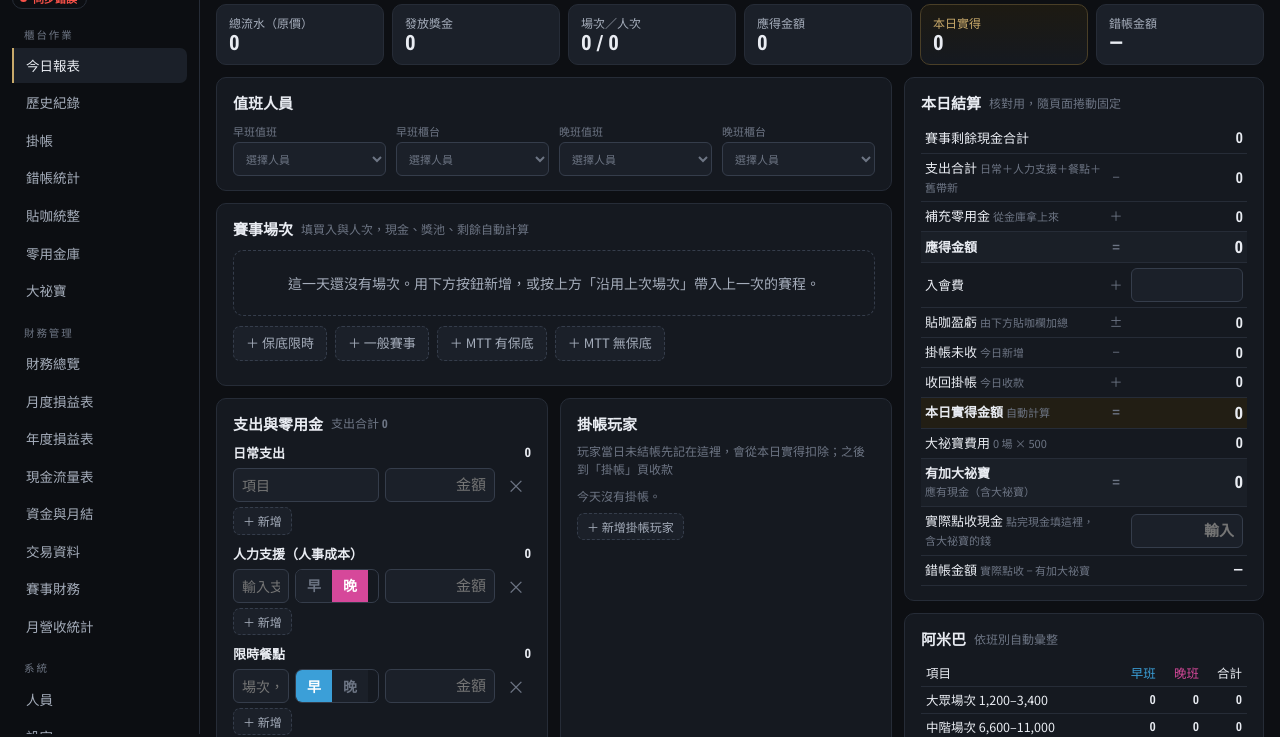
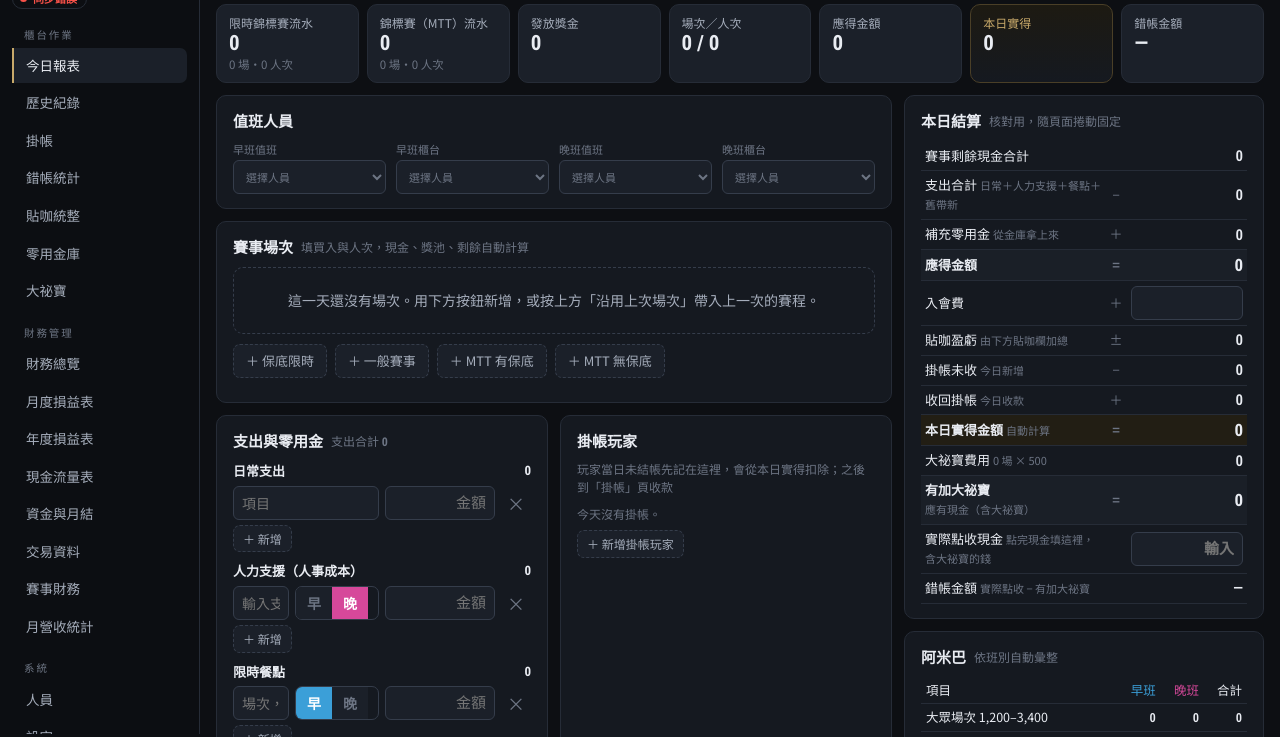
Before and after one commit to hsinchuctphq-stack/ctp-ops, a plain HTML site: page index.html in a window 1280 px wide. Shown: the part 66-803 px from the top of the page. Drawn offline with Linux system fonts and the light colour scheme.

Commit message:
Add files via upload

```diff
--- a/index.html
+++ b/index.html
@@ -425,7 +425,7 @@ body{background:var(--bg);color:var(--ink)}
 .pr .crew i{font-style:normal;background:#e3eaf6;padding:1mm 2mm;font-size:7pt;white-space:nowrap}
 .pr .crew div.l i{background:#f3dcec}
 .pr .crew b{padding:1mm 2mm;font-weight:500;font-size:8.5pt}
-.pr .kp{display:grid;grid-template-columns:repeat(6,1fr);border:1px solid #1d2150;margin-top:2.5mm}
+.pr .kp{display:grid;grid-template-columns:repeat(7,1fr);border:1px solid #1d2150;margin-top:2.5mm}
 .pr .kp div{padding:1.3mm 2mm;border-right:1px solid #c8cbdc}.pr .kp div:last-child{border:0}
 .pr .kp i{font-style:normal;font-size:6.6pt;color:#4b5080;display:block}
 .pr .kp b{font:700 12pt var(--f-num)}
@@ -569,6 +569,11 @@ body{background:var(--bg);color:var(--ink)}
 .sh-form{display:grid;grid-template-columns:2fr 1fr;gap:10px}
 @media (max-width:700px){.sh-form{grid-template-columns:1fr}}
 .chip.bad{background:var(--bad-bg);color:var(--bad)}
+
+.kpis.k7{grid-template-columns:repeat(7,1fr)}
+@media (max-width:1100px){.kpis.k7{grid-template-columns:repeat(4,1fr)}}
+@media (max-width:640px){.kpis.k7{grid-template-columns:repeat(2,1fr)}}
+.kpi .ks{font-size:11.5px;color:var(--muted);margin-top:1px;white-space:nowrap;overflow:hidden;text-overflow:ellipsis}
 </style>
 </head>
 <body>
@@ -618,8 +623,9 @@ body{background:var(--bg);color:var(--ink)}
       <button class="btn primary" type="button" id="d-print">列印 A4</button>
     </div>
 
-    <div class="kpis">
-      <div class="kpi"><div class="k">總流水（原價）</div><div class="v" id="k-gross">0</div></div>
+    <div class="kpis k7">
+      <div class="kpi"><div class="k">限時錦標賽流水</div><div class="v" id="k-gross-t">0</div><div class="ks" id="k-gross-t2"></div></div>
+      <div class="kpi"><div class="k">錦標賽（MTT）流水</div><div class="v" id="k-gross-m">0</div><div class="ks" id="k-gross-m2"></div></div>
       <div class="kpi"><div class="k">發放獎金</div><div class="v" id="k-prize">0</div></div>
       <div class="kpi"><div class="k">場次／人次</div><div class="v" id="k-sess">0</div></div>
       <div class="kpi"><div class="k">應得金額</div><div class="v" id="k-due">0</div></div>
@@ -1209,11 +1215,11 @@ function calcSession(s){
 }
 function compute(d){
   const A={早:{t:[0,0,0,0],fee:0,disc:0,tk:0,meal:0,support:0},跨:{t:[0,0,0,0],fee:0,disc:0,tk:0,meal:0,support:0},晚:{t:[0,0,0,0],fee:0,disc:0,tk:0,meal:0,support:0}};
-  const dist={};const T={jpSess:0,gross:0,prize:0,sup:0,rem:0,remj:0,cash:0,rep:0,heads:0,sess:0,fee:0};
+  const dist={};const T={jpSess:0,gross:0,grossT:0,grossM:0,sessT:0,sessM:0,headsT:0,headsM:0,prize:0,sup:0,rem:0,remj:0,cash:0,rep:0,heads:0,sess:0,fee:0};
   const rows=d.sessions.map(s=>{
     const c=calcSession(s);const a=A[s.shift]||A.早;
     if(num(s.n)>0){
-      T.sess++;if(c.jp)T.jpSess++;T.heads+=num(s.n);T.gross+=c.g;["prize","sup","rem","remj","cash","rep","fee"].forEach(k=>T[k]+=c[k]);
+      T.sess++;if(c.jp)T.jpSess++;T.heads+=num(s.n);T.gross+=c.g;if(isMTT(s.type)){T.grossM+=c.g;T.sessM++;T.headsM+=num(s.n)}else{T.grossT+=c.g;T.sessT++;T.headsT+=num(s.n)}["prize","sup","rem","remj","cash","rep","fee"].forEach(k=>T[k]+=c[k]);
       const t=tierOf(s.buy);if(t!=null)a.t[t]++;a.fee+=c.fee;a.disc+=num(s.disc);a.tk+=num(s.pr)+num(s.act);
       const b=num(s.buy);if(b)dist[b]=(dist[b]||0)+1;
     }
@@ -1358,7 +1364,8 @@ function refresh(){
      (R.hasCount?(left?`<span class="bad">尚未說明 <b>${fmt(left)}</b></span>`:(R.err?`<span class="ok">✓ 已全部說明</span>`:`<span class="ok">✓ 無錯帳</span>`)):"");}
   $("c-err-row").className=R.hasCount?(R.err===0?"good":"bad"):"";
   $("c-jp").textContent=fmt(R.jpFee);$("c-jp-note").textContent=`${R.T.jpSess} 場 × ${fmt(cfg.jpPer)}`;$("c-total").textContent=fmt(R.total);
-  $("k-gross").textContent=fmt(R.T.gross);$("k-prize").textContent=fmt(R.T.prize);$("k-sess").textContent=`${R.T.sess} / ${fmt(R.T.heads)}`;
+  $("k-gross-t").textContent=fmt(R.T.grossT);$("k-gross-m").textContent=fmt(R.T.grossM);
+  $("k-gross-t2").textContent=`${R.T.sessT} 場・${fmt(R.T.headsT)} 人次`;$("k-gross-m2").textContent=`${R.T.sessM} 場・${fmt(R.T.headsM)} 人次`;$("k-prize").textContent=fmt(R.T.prize);$("k-sess").textContent=`${R.T.sess} / ${fmt(R.T.heads)}`;
   $("k-due").textContent=fmt(R.due);$("k-act").textContent=fmt(R.should);$("k-err").textContent=R.hasCount?fmt(R.err):"—";
   $("k-err-box").className="kpi"+(R.hasCount?(R.err===0?" good":" bad"):"");
   const names=["大眾場次 1,200–3,400","中階場次 6,600–11,000","高額 22k–33k","豪客 54k+"];
@@ -1488,7 +1495,7 @@ function printHTML(d){
   return `<div class="pr">
     <div class="mast"><div><div class="org">華人德州撲克競技協會 · 竹科旗艦館</div><div class="ttl">工作日誌</div></div><div class="dt">${d.date.replace(/-/g,"/")}<span>（${wdOf(d.date)}）</span></div></div>
     <div class="crew"><div><i>早班值班</i><b>${esc(d.staff.em)}</b></div><div><i>早班櫃台</i><b>${esc(d.staff.ec)}</b></div><div class="l"><i>晚班值班</i><b>${esc(d.staff.lm)}</b></div><div class="l"><i>晚班櫃台</i><b>${esc(d.staff.lc)}</b></div></div>
-    <div class="kp"><div><i>總流水（原價）</i><b>${fmt(R.T.gross)}</b></div><div><i>發放獎金</i><b>${fmt(R.T.prize)}</b></div><div><i>場次／人次</i><b>${R.T.sess} / ${fmt(R.T.heads)}</b></div>
+    <div class="kp"><div><i>限時錦標賽流水</i><b>${fmt(R.T.grossT)}</b></div><div><i>錦標賽（MTT）流水</i><b>${fmt(R.T.grossM)}</b></div><div><i>發放獎金</i><b>${fmt(R.T.prize)}</b></div><div><i>場次／人次</i><b>${R.T.sess} / ${fmt(R.T.heads)}</b></div>
       <div><i>應得金額</i><b>${fmt(R.due)}</b></div><div class="hl"><i>本日實得</i><b>${fmt(R.should)}</b></div><div class="${R.hasCount&&R.err!==0?"bad":""}"><i>錯帳金額</i><b>${R.hasCount?fmt(R.err):""}</b></div></div>
     <h3>賽事明細 <small>獎池＝人次 × 入獎池（MTT 進位至百位）；未達保底／保證由營收補入；MTT 不含大祕寶</small></h3>
     <table class="st">${head}<tbody>${body||`<tr><td colspan="17" style="color:#8a8fa8">本日無場次</td></tr>`}</tbody>
```
